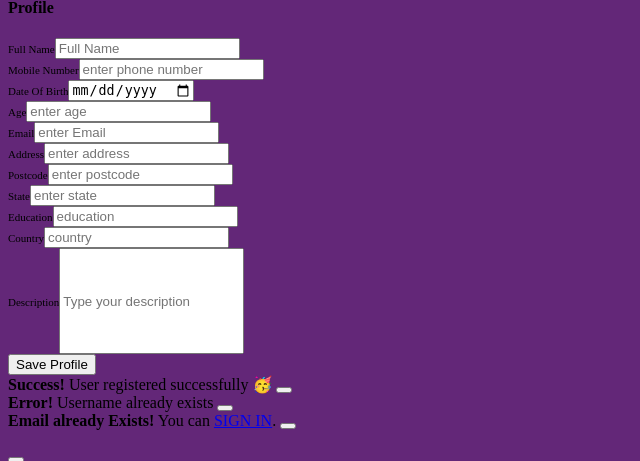
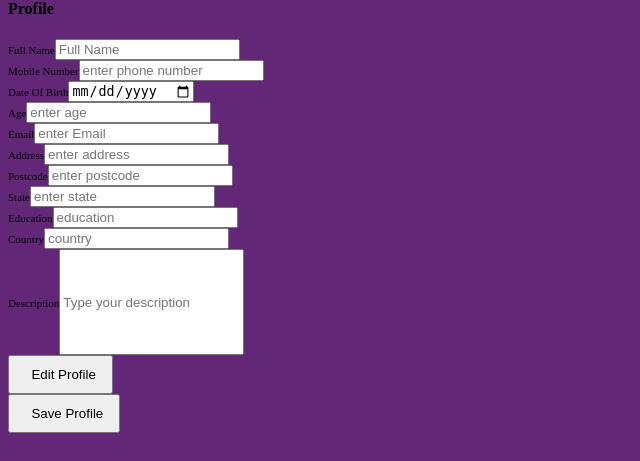
Before and after one commit to sumeetO-O/GUVI, a PHP site: page /profile.html in a window 1280 px wide. Shown: the part 236-697 px from the top of the page, without its empty margins (0-640 px from the left). After the commit the page ends 669 px from the top, so only its background shows below. Run offline with PHP 8.4, Linux system fonts and the light colour scheme.

Commit message:
Some new features like edit profile etc etc

```diff
--- a/css/alert_box.css
+++ b/css/alert_box.css
@@ -1,6 +1,6 @@
 .alert {
     display: none;
-    position: absolute;
+    position: fixed !important;
     width: 90%;
     margin: 10px;
     left: calc(50% - 47vw);
--- a/profile.html
+++ b/profile.html
@@ -7,11 +7,11 @@
 <body>
      <!--Defining ALERT boxes-->
      <div class="alert alert-success alert-dismissible shadow-sm rounded fade" style="z-index: 999;" role="alert">
-        <strong>Success!</strong> User registered successfully 🥳
+        <strong>Success!</strong> Data updated successfully 🥳
         <button type="button" class="btn-close" data-bs-dismiss="alert" aria-label="Close"></button>
     </div>
     <div class="alert alert-danger alert-dismissible shadow-sm rounded fade" style="z-index: 999;" role="alert">
-        <strong>Error!</strong> Username already exists
+        <strong>Error!</strong> Failed to update the data 😞
         <button type="button" class="btn-close" data-bs-dismiss="alert" aria-label="Close"></button>
     </div>
     <div class="alert alert-warning alert-dismissible shadow-sm rounded fade" style="z-index: 999;" role="alert">
@@ -26,7 +26,7 @@
     <!--------------------------------------->
 
     <div class="container rounded bg-white mt-3 mb-3">
-        <form class="card row">
+        <form name="user_profile_form" id="user_profile_form" class="card row">
             <div class="lbtn">
                 <button id="logoutBtn" class="btn btn-danger shadow-sm px-4 py-2 rounded"><b>Logout</b></button>
             </div>
@@ -39,7 +39,7 @@
                         <h4 class="text-right">Profile</h4>
                     </div>
                     <div class="row mt-2">
-                        <div class="col-md-12"><label class="labels pb-1">Full Name</label><input name="full_name" id="full_name" type="text" class="form-control" placeholder="Full Name" value="" required></div>
+                        <div class="col-md-12"><label class="labels pb-1">Full Name</label><input name="fname" id="fname" type="text" class="form-control" placeholder="Full Name" value="" required></div>
                     </div>
                     <div class="row mt-4">
                         <div class="col-md-12"><label class="labels py-1">Mobile Number</label><input name="contact" id="contact" type="tel" class="form-control" placeholder="enter phone number" value="" required pattern="[+][0-9]{10,14}"></div>
@@ -55,211 +55,19 @@
                         <div class="col-md-6 "><label class="labels py-1">Country</label><input name="country" id="country" type="text" class="form-control" placeholder="country" value=""></div>
                         <div class="col-md-6"><label class="labels py-2">Description</label><input name="description" id="description" type="text" class="form-control" value="" placeholder="Type your description" style="height: 100px;"></div>
                     </div>
-                    <div class="mt-5 text-center"><button id="save_profile" class="btn btn-success" type="button" >Save Profile</button></div>
-                </div>
-            </div>
-        </form>
-    </div>
-    </div>
-    </div>
+                    <div class="row mt-5">
+                        <div class="col text-start">
+                            <button id="edit_profile" class="btn btn-primary" type="button" style="font-weight: 500; padding: 10px 15px;">
+                                <i class="bi bi-pencil-fill" style="margin-right: 0.4rem !important;"></i> Edit Profile
+                            </button>
+                        </div>
+                        <div class="col text-end">
+                            <button id="save_profile" class="btn btn-success" type="button" style="font-weight: 500; padding: 10px 15px;">
+                                <i class="bi bi-floppy-fill" style="margin-right: 0.4rem !important;"></i> Save Profile
+                            </button>
+                        </div>
+                    </div>
 
-    <script src="js/profile.js"></script>
-
-</body>
-</html><!DOCTYPE html>
-<html lang="en">
-<head>
-    <title>PROFILE</title>
-    <link rel="stylesheet" href="css/profile.css"/>
-</head>
-<body>
-     <!--Defining ALERT boxes-->
-     <div class="alert alert-success alert-dismissible shadow-sm rounded fade" style="z-index: 999;" role="alert">
-        <strong>Success!</strong> User registered successfully 🥳
-        <button type="button" class="btn-close" data-bs-dismiss="alert" aria-label="Close"></button>
-    </div>
-    <div class="alert alert-danger alert-dismissible shadow-sm rounded fade" style="z-index: 999;" role="alert">
-        <strong>Error!</strong> Username already exists
-        <button type="button" class="btn-close" data-bs-dismiss="alert" aria-label="Close"></button>
-    </div>
-    <div class="alert alert-warning alert-dismissible shadow-sm rounded fade" style="z-index: 999;" role="alert">
-        <strong>Email already Exists!</strong> You can <a href="login.html" class="alert-link">SIGN IN</a>.
-        <button type="button" class="btn-close" data-bs-dismiss="alert" aria-label="Close"></button>
-    </div>
-    <div class="alert alert-info alert-dismissible shadow-sm rounded fade in" style="z-index: 999;" role="alert">
-        <i class="bi bi-exclamation-circle-fill"></i>
-        <p></p>
-        <button type="button" class="btn-close" data-bs-dismiss="alert" aria-label="Close"></button>
-    </div>
-    <!--------------------------------------->
-
-    <div class="container rounded bg-white mt-3 mb-3">
-        <form class="card row">
-            <div class="lbtn">
-                <button id="logoutBtn" class="btn btn-danger shadow-sm px-4 py-2 rounded"><b>Logout</b></button>
-            </div>
-            <div class="col-md-3">
-                <div class="d-flex flex-column align-items-center text-center p-3 pb-2 pt-4"><img class="rounded-circle mt-5" width="150px" src="https://st3.depositphotos.com/15648834/17930/v/600/depositphotos_179308454-stock-illustration-unknown-person-silhouette-glasses-profile.jpg"><span id="first_name" class="font-weight-bold" style="font-weight: 500;">Edogaru</span><span id="username" class="text-black-50">@username</span><span> </span></div>
-            </div>
-            <div class="col-md-5 border-right">
-                <div class="p-3 py-5">
-                    <div class="d-flex justify-content-between align-items-center mb-3">
-                        <h4 class="text-right">Profile</h4>
-                    </div>
-                    <div class="row mt-2">
-                        <div class="col-md-12"><label class="labels pb-1">Full Name</label><input name="full_name" id="full_name" type="text" class="form-control" placeholder="Full Name" value="" required></div>
-                    </div>
-                    <div class="row mt-4">
-                        <div class="col-md-12"><label class="labels py-1">Mobile Number</label><input name="contact" id="contact" type="tel" class="form-control" placeholder="enter phone number" value="" required pattern="[+][0-9]{10,14}"></div>
-                        <div class="col-md-12"><label class="labels py-2">Date Of Birth</label><input name="dob" id="dob" type="date" class="form-control" placeholder="enter DOB" value=""></div>
-                        <div class="col-md-12"><label class="labels py-2">Age</label><input name="age" id="age" type="number" class="form-control" placeholder="enter age" value=""></div>
-                        <div class="col-md-12"><label class="labels py-1">Email</label><input id="email" name="email" type="email" class="form-control" placeholder="enter Email" value="" required></div>
-                        <div class="col-md-12"><label class="labels py-1">Address</label><input name="address" id="address" type="text" class="form-control" placeholder="enter address" value=""></div>
-                        <div class="col-md-12"><label class="labels py-1">Postcode</label><input name="postcode" id="postcode" type="text" class="form-control" placeholder="enter postcode" value=""></div>
-                        <div class="col-md-12"><label class="labels py-1">State</label><input name="state" id="state" type="text" class="form-control" placeholder="enter state" value=""></div>
-                        <div class="col-md-12"><label class="labels py-1">Education</label><input name="education" id="education" type="text" class="form-control" placeholder="education" value=""></div>
-                    </div>
-                    <div class="row mt-3">
-                        <div class="col-md-6 "><label class="labels py-1">Country</label><input name="country" id="country" type="text" class="form-control" placeholder="country" value=""></div>
-                        <div class="col-md-6"><label class="labels py-2">Description</label><input name="description" id="description" type="text" class="form-control" value="" placeholder="Type your description" style="height: 100px;"></div>
-                    </div>
-                    <div class="mt-5 text-center"><button id="save_profile" class="btn btn-success" type="button" >Save Profile</button></div>
-                </div>
-            </div>
-        </form>
-    </div>
-    </div>
-    </div>
-
-    <script src="js/profile.js"></script>
-
-</body>
-</html><!DOCTYPE html>
-<html lang="en">
-<head>
-    <title>PROFILE</title>
-    <link rel="stylesheet" href="css/profile.css"/>
-</head>
-<body>
-     <!--Defining ALERT boxes-->
-     <div class="alert alert-success alert-dismissible shadow-sm rounded fade" style="z-index: 999;" role="alert">
-        <strong>Success!</strong> User registered successfully 🥳
-        <button type="button" class="btn-close" data-bs-dismiss="alert" aria-label="Close"></button>
-    </div>
-    <div class="alert alert-danger alert-dismissible shadow-sm rounded fade" style="z-index: 999;" role="alert">
-        <strong>Error!</strong> Username already exists
-        <button type="button" class="btn-close" data-bs-dismiss="alert" aria-label="Close"></button>
-    </div>
-    <div class="alert alert-warning alert-dismissible shadow-sm rounded fade" style="z-index: 999;" role="alert">
-        <strong>Email already Exists!</strong> You can <a href="login.html" class="alert-link">SIGN IN</a>.
-        <button type="button" class="btn-close" data-bs-dismiss="alert" aria-label="Close"></button>
-    </div>
-    <div class="alert alert-info alert-dismissible shadow-sm rounded fade in" style="z-index: 999;" role="alert">
-        <i class="bi bi-exclamation-circle-fill"></i>
-        <p></p>
-        <button type="button" class="btn-close" data-bs-dismiss="alert" aria-label="Close"></button>
-    </div>
-    <!--------------------------------------->
-
-    <div class="container rounded bg-white mt-3 mb-3">
-        <form class="card row">
-            <div class="lbtn">
-                <button id="logoutBtn" class="btn btn-danger shadow-sm px-4 py-2 rounded"><b>Logout</b></button>
-            </div>
-            <div class="col-md-3">
-                <div class="d-flex flex-column align-items-center text-center p-3 pb-2 pt-4"><img class="rounded-circle mt-5" width="150px" src="https://st3.depositphotos.com/15648834/17930/v/600/depositphotos_179308454-stock-illustration-unknown-person-silhouette-glasses-profile.jpg"><span id="first_name" class="font-weight-bold" style="font-weight: 500;">Edogaru</span><span id="username" class="text-black-50">@username</span><span> </span></div>
-            </div>
-            <div class="col-md-5 border-right">
-                <div class="p-3 py-5">
-                    <div class="d-flex justify-content-between align-items-center mb-3">
-                        <h4 class="text-right">Profile</h4>
-                    </div>
-                    <div class="row mt-2">
-                        <div class="col-md-12"><label class="labels pb-1">Full Name</label><input name="full_name" id="full_name" type="text" class="form-control" placeholder="Full Name" value="" required></div>
-                    </div>
-                    <div class="row mt-4">
-                        <div class="col-md-12"><label class="labels py-1">Mobile Number</label><input name="contact" id="contact" type="tel" class="form-control" placeholder="enter phone number" value="" required pattern="[+][0-9]{10,14}"></div>
-                        <div class="col-md-12"><label class="labels py-2">Date Of Birth</label><input name="dob" id="dob" type="date" class="form-control" placeholder="enter DOB" value=""></div>
-                        <div class="col-md-12"><label class="labels py-2">Age</label><input name="age" id="age" type="number" class="form-control" placeholder="enter age" value=""></div>
-                        <div class="col-md-12"><label class="labels py-1">Email</label><input id="email" name="email" type="email" class="form-control" placeholder="enter Email" value="" required></div>
-                        <div class="col-md-12"><label class="labels py-1">Address</label><input name="address" id="address" type="text" class="form-control" placeholder="enter address" value=""></div>
-                        <div class="col-md-12"><label class="labels py-1">Postcode</label><input name="postcode" id="postcode" type="text" class="form-control" placeholder="enter postcode" value=""></div>
-                        <div class="col-md-12"><label class="labels py-1">State</label><input name="state" id="state" type="text" class="form-control" placeholder="enter state" value=""></div>
-                        <div class="col-md-12"><label class="labels py-1">Education</label><input name="education" id="education" type="text" class="form-control" placeholder="education" value=""></div>
-                    </div>
-                    <div class="row mt-3">
-                        <div class="col-md-6 "><label class="labels py-1">Country</label><input name="country" id="country" type="text" class="form-control" placeholder="country" value=""></div>
-                        <div class="col-md-6"><label class="labels py-2">Description</label><input name="description" id="description" type="text" class="form-control" value="" placeholder="Type your description" style="height: 100px;"></div>
-                    </div>
-                    <div class="mt-5 text-center"><button id="save_profile" class="btn btn-success" type="button" >Save Profile</button></div>
-                </div>
-            </div>
-        </form>
-    </div>
-    </div>
-    </div>
-
-    <script src="js/profile.js"></script>
-
-</body>
-</html><!DOCTYPE html>
-<html lang="en">
-<head>
-    <title>PROFILE</title>
-    <link rel="stylesheet" href="css/profile.css"/>
-</head>
-<body>
-     <!--Defining ALERT boxes-->
-     <div class="alert alert-success alert-dismissible shadow-sm rounded fade" style="z-index: 999;" role="alert">
-        <strong>Success!</strong> User registered successfully 🥳
-        <button type="button" class="btn-close" data-bs-dismiss="alert" aria-label="Close"></button>
-    </div>
-    <div class="alert alert-danger alert-dismissible shadow-sm rounded fade" style="z-index: 999;" role="alert">
-        <strong>Error!</strong> Username already exists
-        <button type="button" class="btn-close" data-bs-dismiss="alert" aria-label="Close"></button>
-    </div>
-    <div class="alert alert-warning alert-dismissible shadow-sm rounded fade" style="z-index: 999;" role="alert">
-        <strong>Email already Exists!</strong> You can <a href="login.html" class="alert-link">SIGN IN</a>.
-        <button type="button" class="btn-close" data-bs-dismiss="alert" aria-label="Close"></button>
-    </div>
-    <div class="alert alert-info alert-dismissible shadow-sm rounded fade in" style="z-index: 999;" role="alert">
-        <i class="bi bi-exclamation-circle-fill"></i>
-        <p></p>
-        <button type="button" class="btn-close" data-bs-dismiss="alert" aria-label="Close"></button>
-    </div>
-    <!--------------------------------------->
-
-    <div class="container rounded bg-white mt-3 mb-3">
-        <form class="card row">
-            <div class="lbtn">
-                <button id="logoutBtn" class="btn btn-danger shadow-sm px-4 py-2 rounded"><b>Logout</b></button>
-            </div>
-            <div class="col-md-3">
-                <div class="d-flex flex-column align-items-center text-center p-3 pb-2 pt-4"><img class="rounded-circle mt-5" width="150px" src="https://st3.depositphotos.com/15648834/17930/v/600/depositphotos_179308454-stock-illustration-unknown-person-silhouette-glasses-profile.jpg"><span id="first_name" class="font-weight-bold" style="font-weight: 500;">Edogaru</span><span id="username" class="text-black-50">@username</span><span> </span></div>
-            </div>
-            <div class="col-md-5 border-right">
-                <div class="p-3 py-5">
-                    <div class="d-flex justify-content-between align-items-center mb-3">
-                        <h4 class="text-right">Profile</h4>
-                    </div>
-                    <div class="row mt-2">
-                        <div class="col-md-12"><label class="labels pb-1">Full Name</label><input name="full_name" id="full_name" type="text" class="form-control" placeholder="Full Name" value="" required></div>
-                    </div>
-                    <div class="row mt-4">
-                        <div class="col-md-12"><label class="labels py-1">Mobile Number</label><input name="contact" id="contact" type="tel" class="form-control" placeholder="enter phone number" value="" required pattern="[+][0-9]{10,14}"></div>
-                        <div class="col-md-12"><label class="labels py-2">Date Of Birth</label><input name="dob" id="dob" type="date" class="form-control" placeholder="enter DOB" value=""></div>
-                        <div class="col-md-12"><label class="labels py-2">Age</label><input name="age" id="age" type="number" class="form-control" placeholder="enter age" value=""></div>
-                        <div class="col-md-12"><label class="labels py-1">Email</label><input id="email" name="email" type="email" class="form-control" placeholder="enter Email" value="" required></div>
-                        <div class="col-md-12"><label class="labels py-1">Address</label><input name="address" id="address" type="text" class="form-control" placeholder="enter address" value=""></div>
-                        <div class="col-md-12"><label class="labels py-1">Postcode</label><input name="postcode" id="postcode" type="text" class="form-control" placeholder="enter postcode" value=""></div>
-                        <div class="col-md-12"><label class="labels py-1">State</label><input name="state" id="state" type="text" class="form-control" placeholder="enter state" value=""></div>
-                        <div class="col-md-12"><label class="labels py-1">Education</label><input name="education" id="education" type="text" class="form-control" placeholder="education" value=""></div>
-                    </div>
-                    <div class="row mt-3">
-                        <div class="col-md-6 "><label class="labels py-1">Country</label><input name="country" id="country" type="text" class="form-control" placeholder="country" value=""></div>
-                        <div class="col-md-6"><label class="labels py-2">Description</label><input name="description" id="description" type="text" class="form-control" value="" placeholder="Type your description" style="height: 100px;"></div>
-                    </div>
-                    <div class="mt-5 text-center"><button id="save_profile" class="btn btn-success" type="button" >Save Profile</button></div>
                 </div>
             </div>
         </form>
```
Also changed, not shown: js/profile.js (+43 -5 lines), php/profile.php (+61 -0 lines), registration.html (+0 -141 lines).
